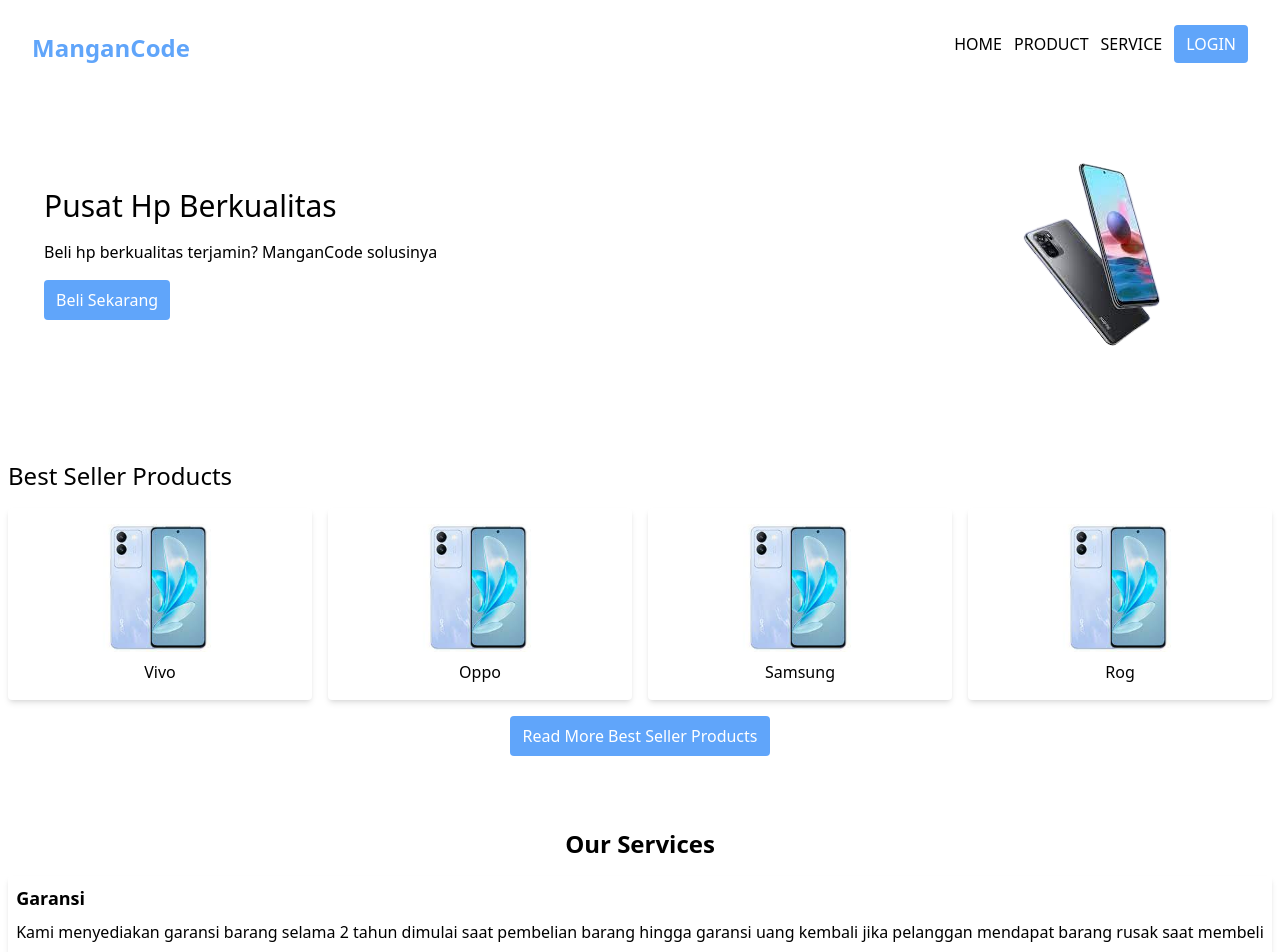
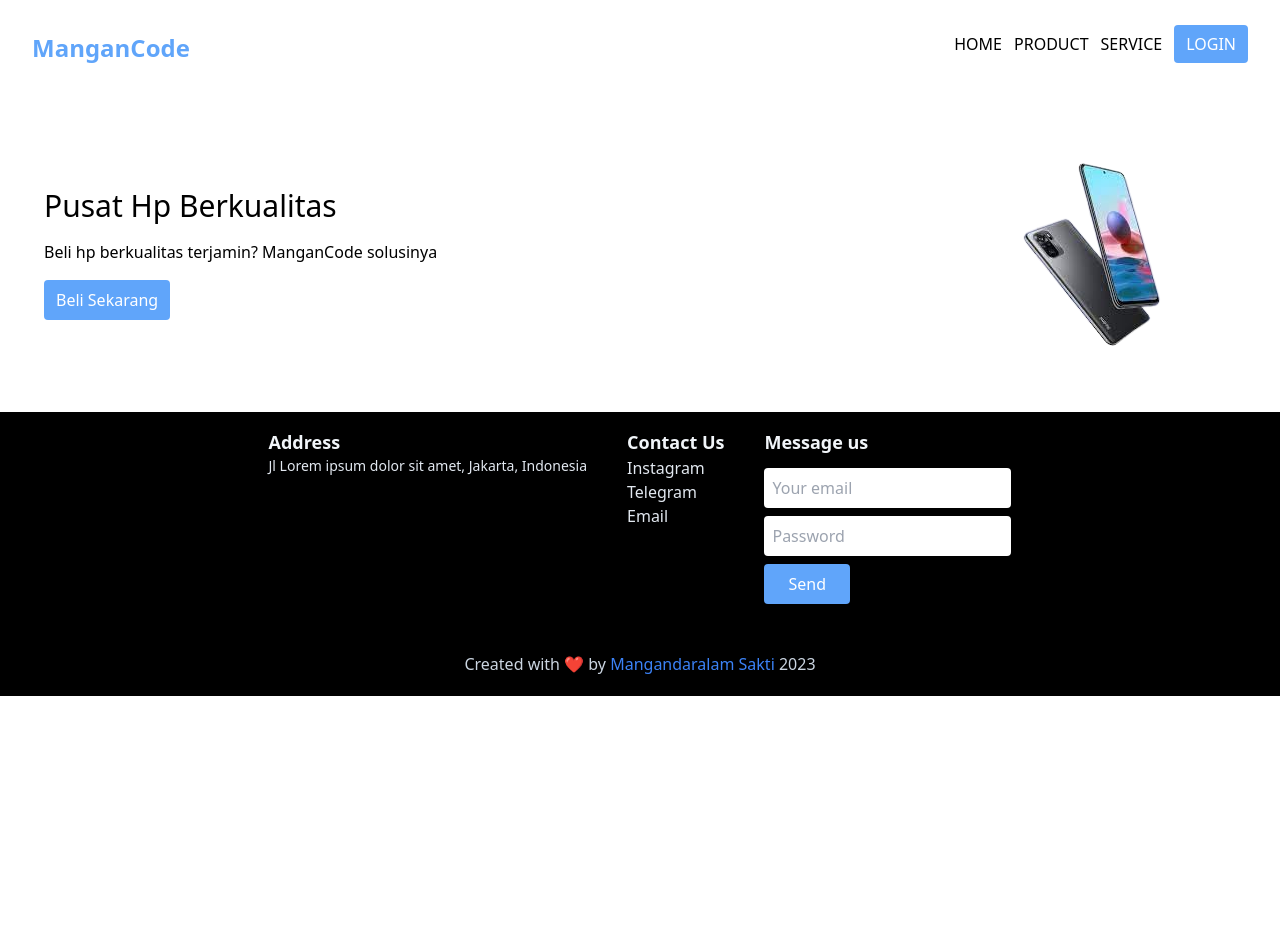
Before and after one commit to fskhri/Landing-Page-Ecommerce, a React (Vite) app: page / in a window 1280 px wide. Shown: the top 952 px of the page. After the commit the page ends 800 px from the top, so only its background shows below. Built offline with nearby package versions, Linux system fonts and the light colour scheme.

Commit message:
add router and add some package 	modified:   package.json 	modified:   src/App.jsx

```diff
--- a/package.json
+++ b/package.json
@@ -11,7 +11,8 @@
   },
   "dependencies": {
     "react": "^18.2.0",
-    "react-dom": "^18.2.0"
+    "react-dom": "^18.2.0",
+    "react-router-dom": "^6.20.1"
   },
   "devDependencies": {
     "@types/react": "^18.2.37",
--- a/src/App.jsx
+++ b/src/App.jsx
@@ -1,22 +1,27 @@
-import { useState } from 'react'
-import './App.css'
-import Navbar from './components/navbar'
-import Home from './components/home-section'
-import Product from './components/product-section'
-import OurService  from './components/service-section'
-import Footer from './components/footer'
+// App.jsx
+
+import React from 'react';
+import { BrowserRouter as Router, Route, Switch } from 'react-router-dom';
+import Navbar from './components/navbar';
+import Home from './components/home-section';
+import Product from './components/product-section';
+import OurService from './components/service-section';
+import Footer from './components/footer';
 
 function App() {
-
   return (
-    <>
-      <Navbar/>
-      <Home/>
-      <Product/>
-      <OurService/>
-      <Footer/>
-    </>
-  )
+    <Router>
+      <div>
+        <Navbar />
+        <Switch>
+          <Route path="/" exact component={Home} />
+          <Route path="/products" component={Product} />
+          <Route path="/services" component={OurService} />
+        </Switch>
+        <Footer />
+      </div>
+    </Router>
+  );
 }
 
-export default App
+export default App;
```
Also changed, not shown: 1 other file (tests, documents, lock files or other folders).
